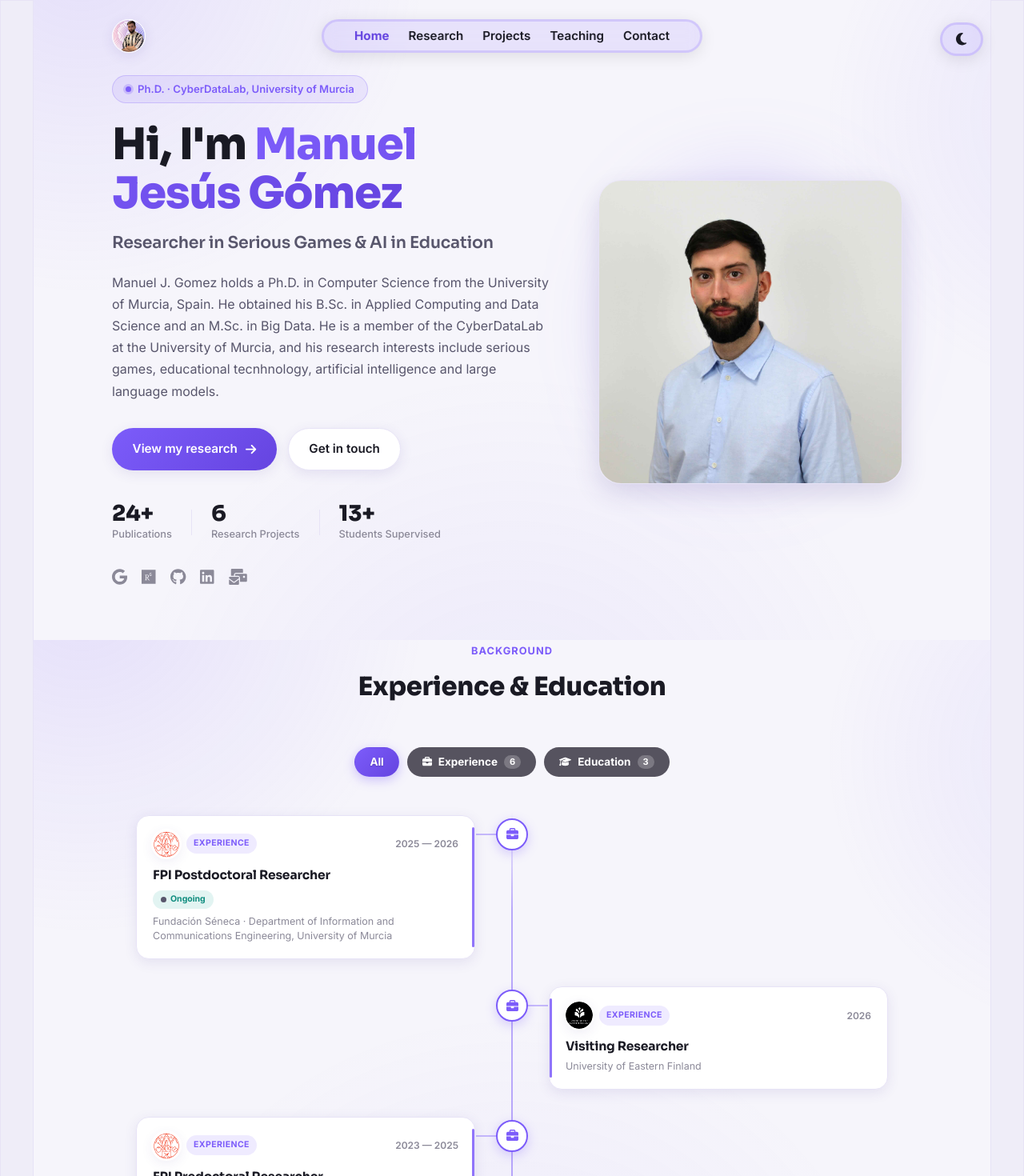
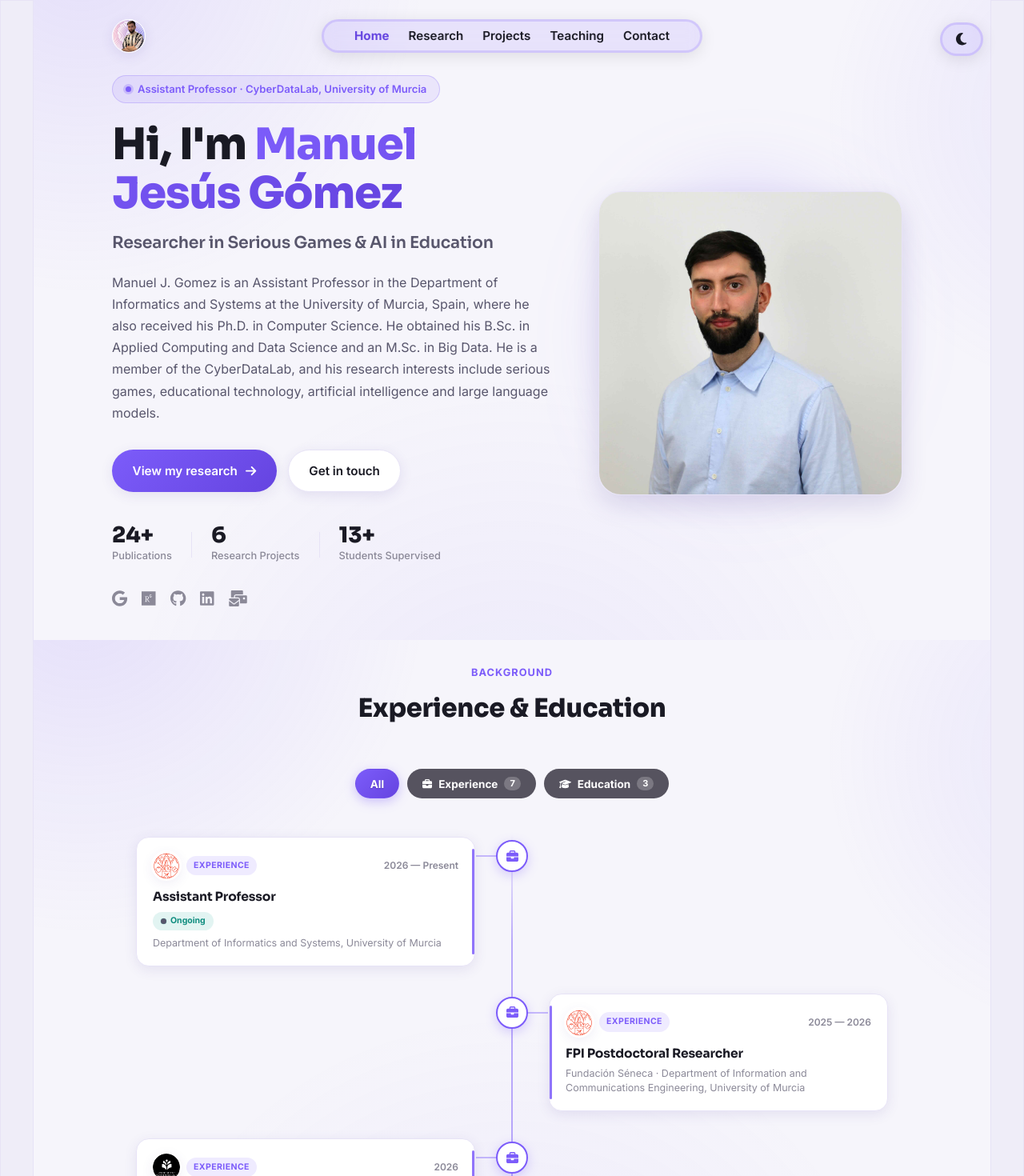
Before and after one commit to mjgm97/mjgm97.github.io, a React (Create React App) app: page / in a window 1280 px wide. Shown: the top 1470 px of the page at 80% size. Built offline with nearby package versions, Linux system fonts and the light colour scheme.

Commit message:
update new position

```diff
--- a/src/components/homepage/works.jsx
+++ b/src/components/homepage/works.jsx
@@ -17,12 +17,20 @@ import "./styles/works.css";
 const TIMELINE = [
 	{
 		type: "experience",
+		title: "Assistant Professor",
+		org: "Department of Informatics and Systems, University of Murcia",
+		date: "2026 — Present",
+		img: "./escudoUmu.jpg",
+		sort: 2027,
+		current: true,
+	},
+	{
+		type: "experience",
 		title: "FPI Postdoctoral Researcher",
 		org: "Fundación Séneca · Department of Information and Communications Engineering, University of Murcia",
 		date: "2025 — 2026",
 		img: "./escudoUmu.jpg",
-		sort: 2027,
-		current: true,
+		sort: 2026,
 	},
 	{
 		type: "experience",
--- a/src/data/seo.js
+++ b/src/data/seo.js
@@ -2,10 +2,11 @@ const SEO = [
   {
     page: "home",
     description:
-      "Personal webpage of Manuel J. Gomez, Ph.D. in Computer Science at the University of Murcia. Researcher in Game-Based Assessment, Learning Analytics, and Artificial Intelligence.",
+      "Personal webpage of Manuel J. Gomez, Assistant Professor at the University of Murcia. Researcher in Game-Based Assessment, Learning Analytics, and Artificial Intelligence.",
     keywords: [
       "Manuel J. Gomez",
       "University of Murcia",
+      "Assistant Professor",
       "PhD Computer Science",
       "Game-Based Assessment",
       "Learning Analytics",
--- a/src/data/user.js
+++ b/src/data/user.js
@@ -16,7 +16,7 @@ const INFO = {
 	homepage: {
 		title: "Hi! I am Manuel Jesus Gómez",
 		description:
-		"Manuel J. Gomez holds a Ph.D. in Computer Science from the University of Murcia, Spain. He obtained his B.Sc. in Applied Computing and Data Science and an M.Sc. in Big Data. He is a member of the CyberDataLab at the University of Murcia, and his research interests include serious games, educational tecnhnology, artificial intelligence and large language models.",
+		"Manuel J. Gomez is an Assistant Professor in the Department of Informatics and Systems at the University of Murcia, Spain, where he also received his Ph.D. in Computer Science. He obtained his B.Sc. in Applied Computing and Data Science and an M.Sc. in Big Data. He is a member of the CyberDataLab, and his research interests include serious games, educational technology, artificial intelligence and large language models.",
 	},
 
 	about: {
--- a/src/pages/homepage.jsx
+++ b/src/pages/homepage.jsx
@@ -64,7 +64,7 @@ const Homepage = () => {
 							<div className="hero-text">
 								<span className="hero-eyebrow">
 									<span className="hero-eyebrow-dot" />
-									Ph.D. &middot; CyberDataLab, University of Murcia
+									Assistant Professor &middot; CyberDataLab, University of Murcia
 								</span>
 
 								<h1 className="hero-title">
```
